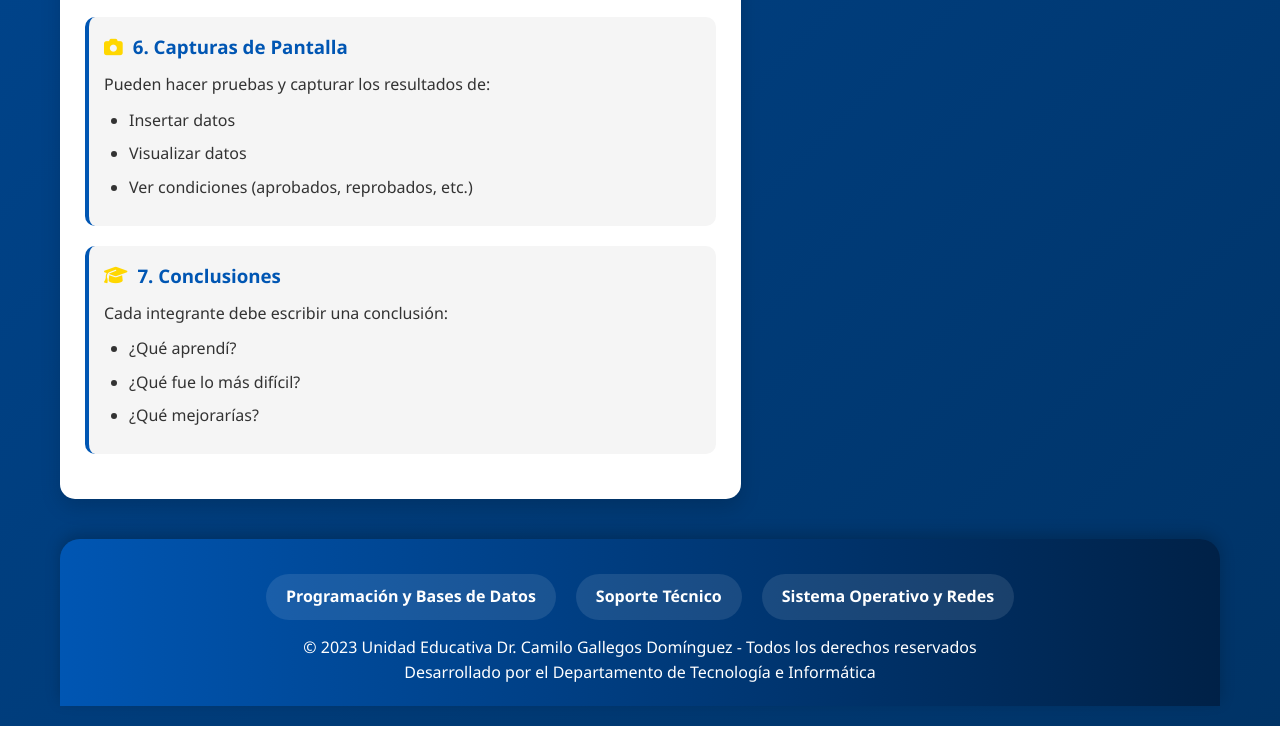
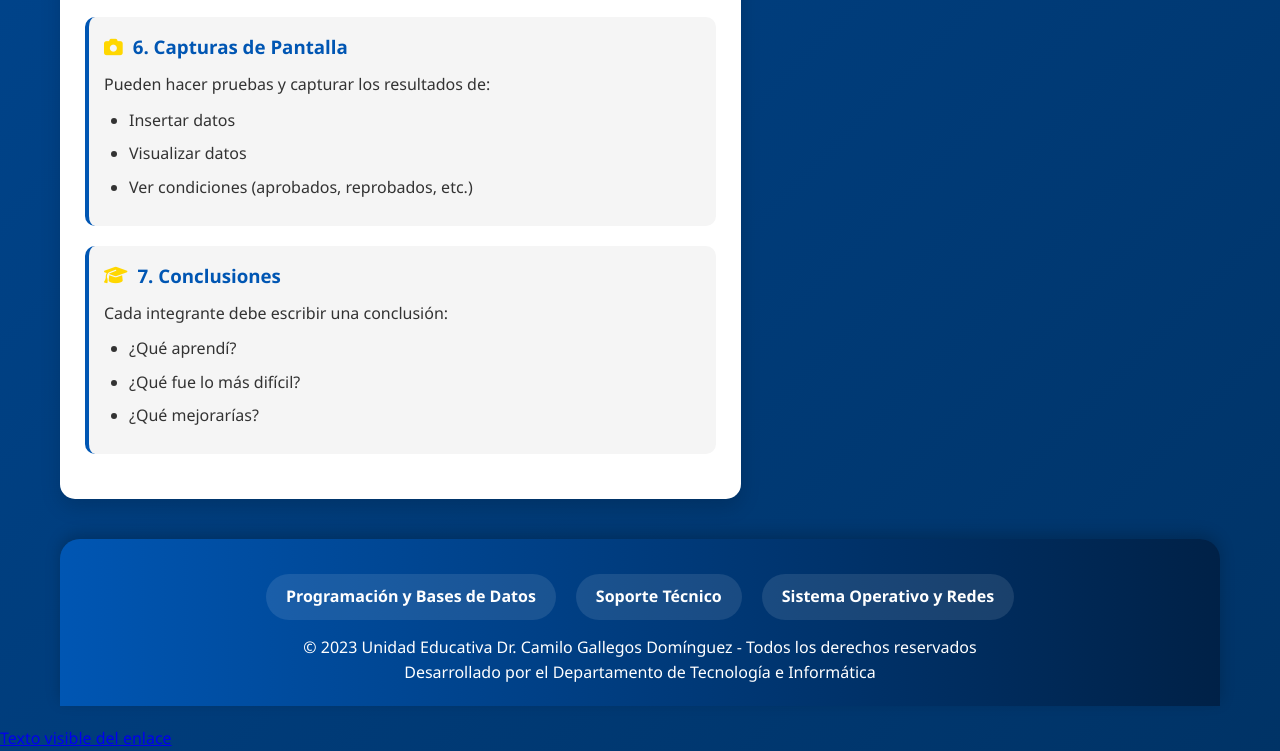
Before and after one commit to maricelacun/proyectos_educativos, a plain HTML site: page index.html in a window 1280 px wide. Shown: the part 2403-3154 px from the top of the page. Before the commit the page ends 3129 px from the top, so only its background shows below. Drawn offline with nearby package versions, Linux system fonts and the light colour scheme; a script that the page names is missing.

Commit message:
Update index.html

```diff
--- a/index.html
+++ b/index.html
@@ -566,5 +566,6 @@
             });
         });
     </script>
+   <a href="soporte_sistema.html">Texto visible del enlace</a>
 </body>
 </html>
```
